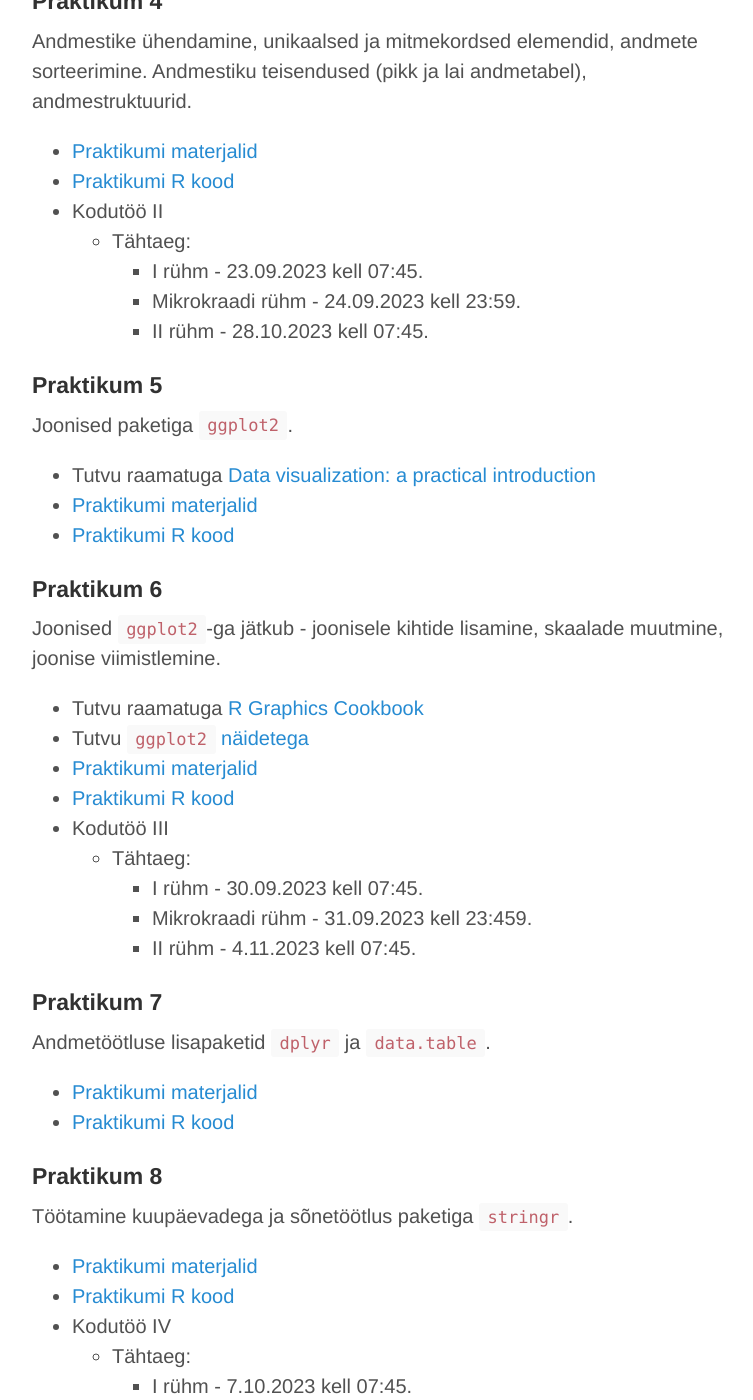
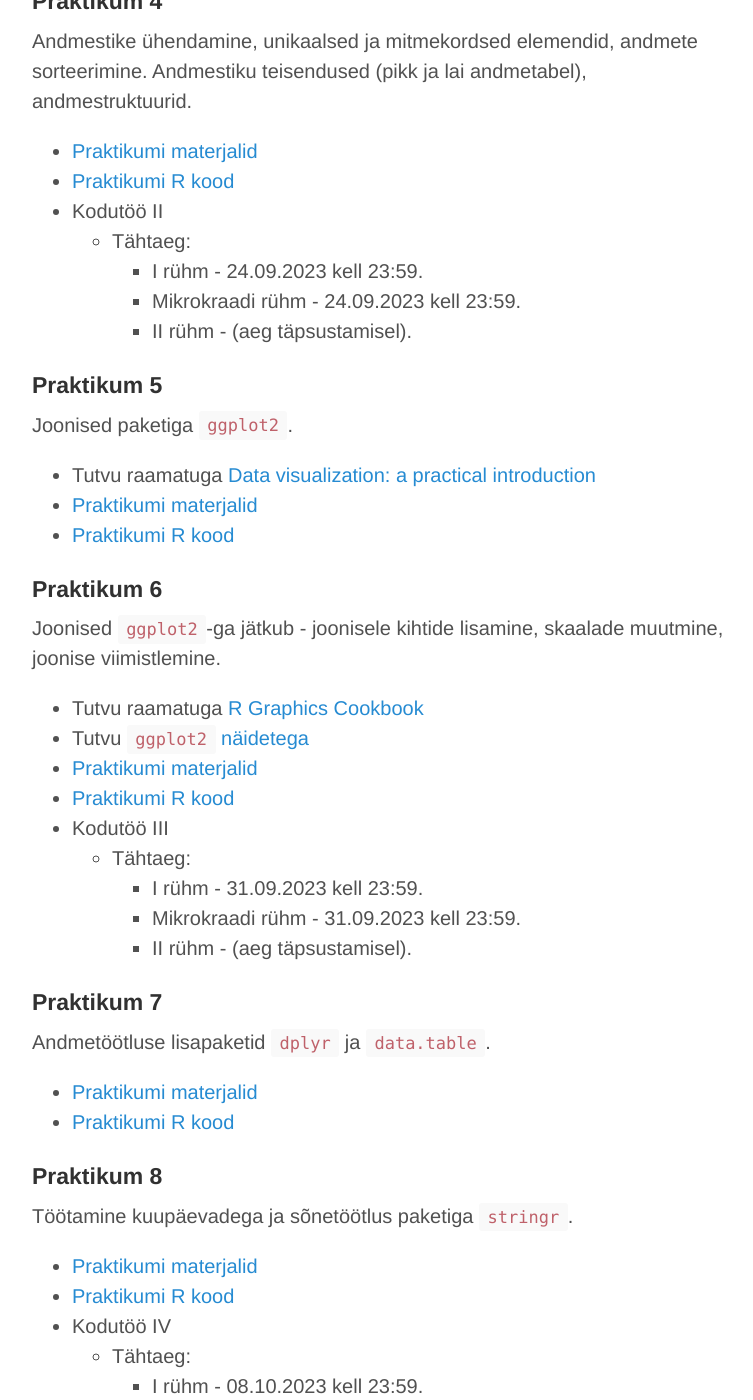
Before and after one commit to Rkursus/2023, a Jekyll site: the page built from praktikumid.md, in a window 1280 px wide and 1400 px high, scrolled down 995 px. Shown: the whole window, without its empty margins (248-1001 px from the left). Built offline with Jekyll 4.4.1, drawn with Linux system fonts in a browser that asks for light colours; some of the changed text lies outside the part shown.

Commit message:
Update praktikumid.md

```diff
--- a/praktikumid.md
+++ b/praktikumid.md
@@ -23,9 +23,9 @@ Andmete importimine, väärtustetüübid ja teisendused, lisapakettide kasutamin
 * [RStudio snipetid](https://github.com/Rkursus/2023/raw/master/RStudio_snippetid.txt)
 * Kodutöö I <!-- [Kodutöö](praktikum2_kodutoo.md)-->
     * Tähtaeg:
-		* I rühm - 16.09.2023 kell 07:45.
+		* I rühm - 17.09.2023 kell 23:59.
 		* Mikrokraadi rühm - 17.09.2023 kell 23:59.
-		* II rühm - 21.10.2023 kell 07:45.
+		* II rühm - (aeg täpsustamisel).
 
 
 ## Praktikum 3
@@ -46,9 +46,9 @@ Andmestike ühendamine, unikaalsed ja mitmekordsed elemendid, andmete sorteerimi
 * [Praktikumi R kood](https://github.com/Rkursus/2023/raw/master/_praktikum4/praktikum4_kood.R)
 * Kodutöö II <!--[Kodutöö](praktikum4_kodutoo.md)-->
     * Tähtaeg:
-		* I rühm - 23.09.2023 kell 07:45.
+		* I rühm - 24.09.2023 kell 23:59.
 		* Mikrokraadi rühm - 24.09.2023 kell 23:59.
-		* II rühm - 28.10.2023 kell 07:45.
+		* II rühm - (aeg täpsustamisel).
 
 
 ## Praktikum 5
@@ -72,9 +72,9 @@ Joonised `ggplot2`-ga jätkub - joonisele kihtide lisamine, skaalade muutmine, j
 * [Praktikumi R kood](https://github.com/Rkursus/2023/raw/master/_praktikum6/praktikum6_kood.R)
 * Kodutöö III <!--Kodutöö](praktikum6_kodutoo.md)-->
     * Tähtaeg:
-		* I rühm - 30.09.2023 kell 07:45.
-		* Mikrokraadi rühm - 31.09.2023 kell 23:459.
-		* II rühm - 4.11.2023 kell 07:45.
+		* I rühm - 31.09.2023 kell 23:59.
+		* Mikrokraadi rühm - 31.09.2023 kell 23:59.
+		* II rühm - (aeg täpsustamisel).
 
 ## Praktikum 7
 
@@ -94,9 +94,9 @@ Töötamine kuupäevadega ja sõnetöötlus paketiga `stringr`.
 * [Praktikumi R kood](https://github.com/Rkursus/2023/raw/master/_praktikum8/praktikum8_kood.R)
 * Kodutöö IV <!--[Kodutöö](praktikum8_kodutoo.md)-->
     * Tähtaeg:
-		* I rühm - 7.10.2023 kell 07:45.
+		* I rühm - 08.10.2023 kell 23:59.
 		* Mikrokraadi rühm - 08.10.2023 kell 23:59.
-		* II rühm - 11.11.2023 kell 07:45.
+		* II rühm - (aeg täpsustamisel).
 
 
 ## Praktikum 9
@@ -119,9 +119,9 @@ Tulemuste vormistamine pakettidega `knitr` ja `rmarkdown`.
 * [Praktikumi R kood](https://github.com/Rkursus/2023/raw/master/_praktikum10/praktikum10_kood.Rmd)
 * Kodutöö V <!--[Kodutöö](praktikum10_kodutoo.md)-->
     * Tähtaeg:
-		* I rühm - 14.10.2023 kell 07:45.
+		* I rühm - 15.10.2023 kell 23:59.
 		* Mikrokraadi rühm - 15.10.2023 kell 23:59.
-		* II rühm - 18.11.2023 kell 07:45.
+		* II rühm - (aeg täpsustamisel).
 
 
 ## Lisamaterjali:
```
